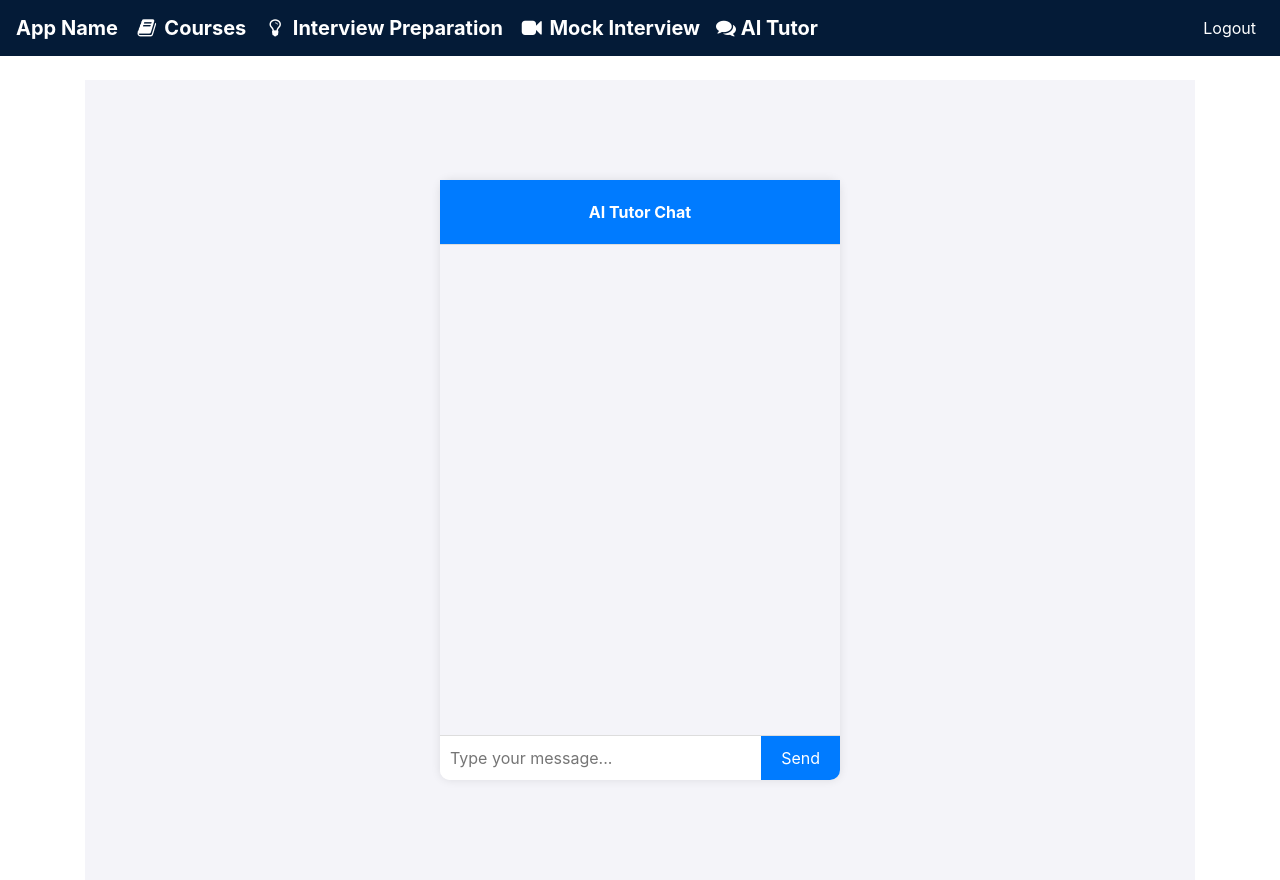
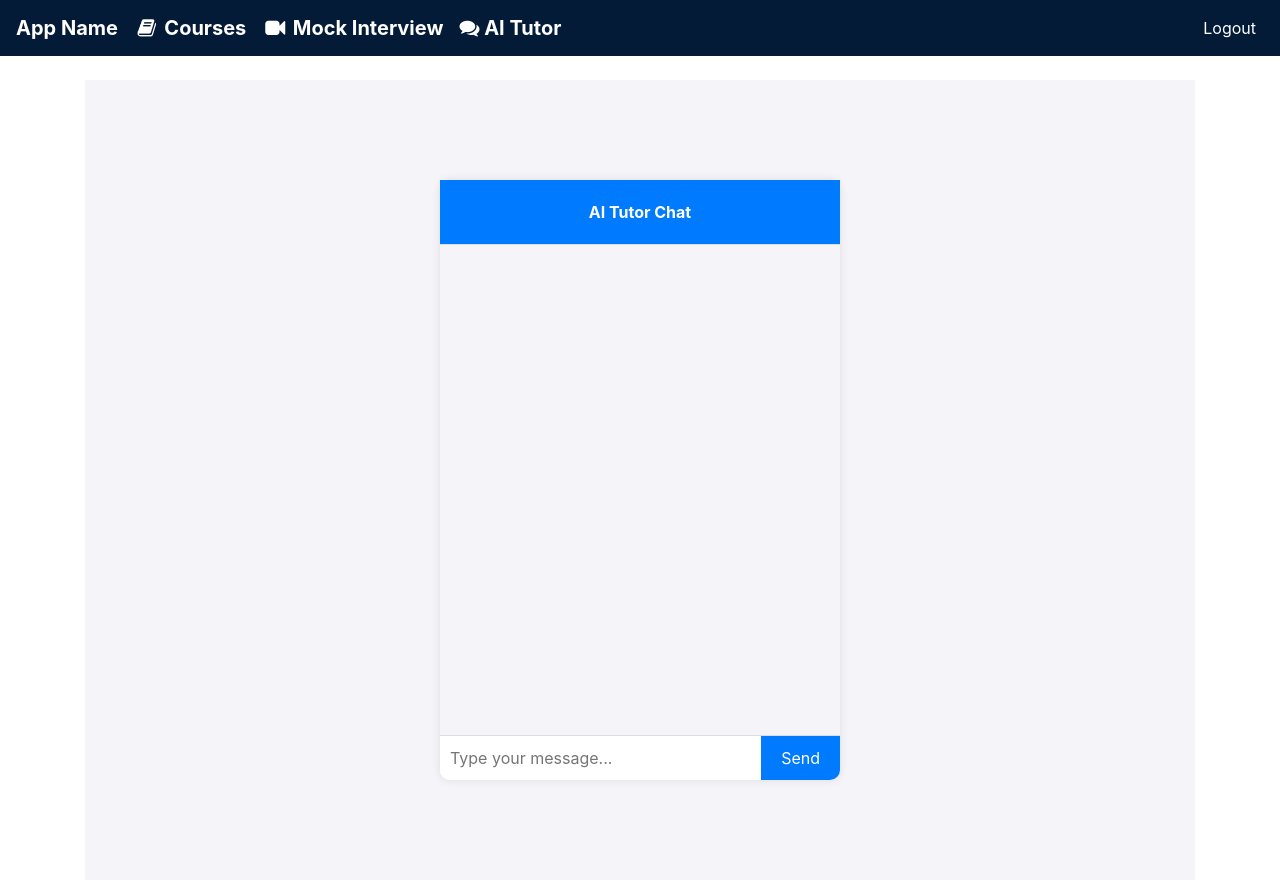
Before and after one commit to timalsinab/E-Learn, a Flask app: page /chat in a window 1280 px wide. Run offline with Flask 3, Linux system fonts and the light colour scheme; a user stored in the database is signed in; some libraries are stand-ins or nearby versions.

Commit message:
removing interview prep from navbar

```diff
--- a/templates/base.html
+++ b/templates/base.html
@@ -44,9 +44,6 @@
 
       <a href="{{ url_for('manage_courses') }}" class="navbar-brand"
         ><i class="fa fa-fw fa-book"></i> Courses</a
-      >
-      <a href="{{ url_for('mock_interview') }}" class="navbar-brand"
-        ><i class="fa fa-fw fa-lightbulb-o"></i> Interview Preparation</a
       >
       <a href="{{ url_for('mock_interview') }}" class="navbar-brand"
         ><i class="fa fa-fw fa-video-camera"></i> Mock Interview</a
```
